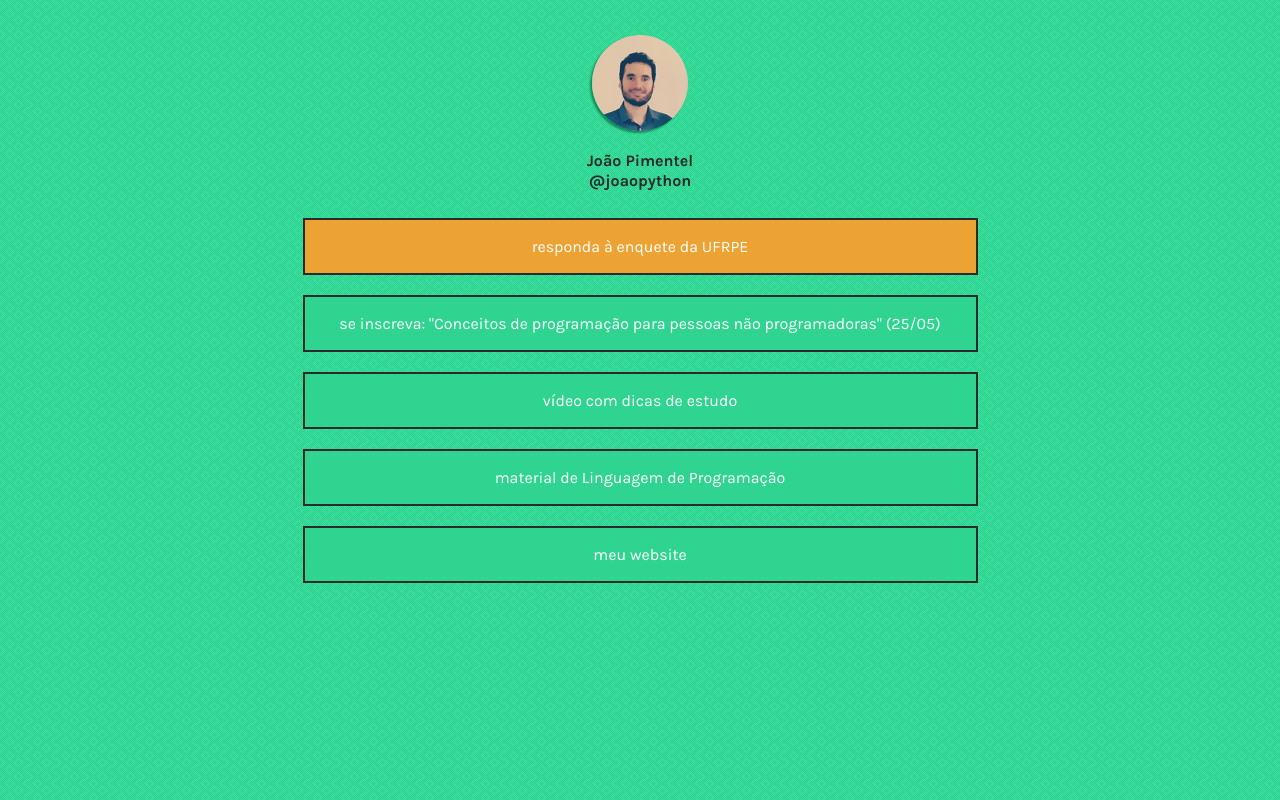
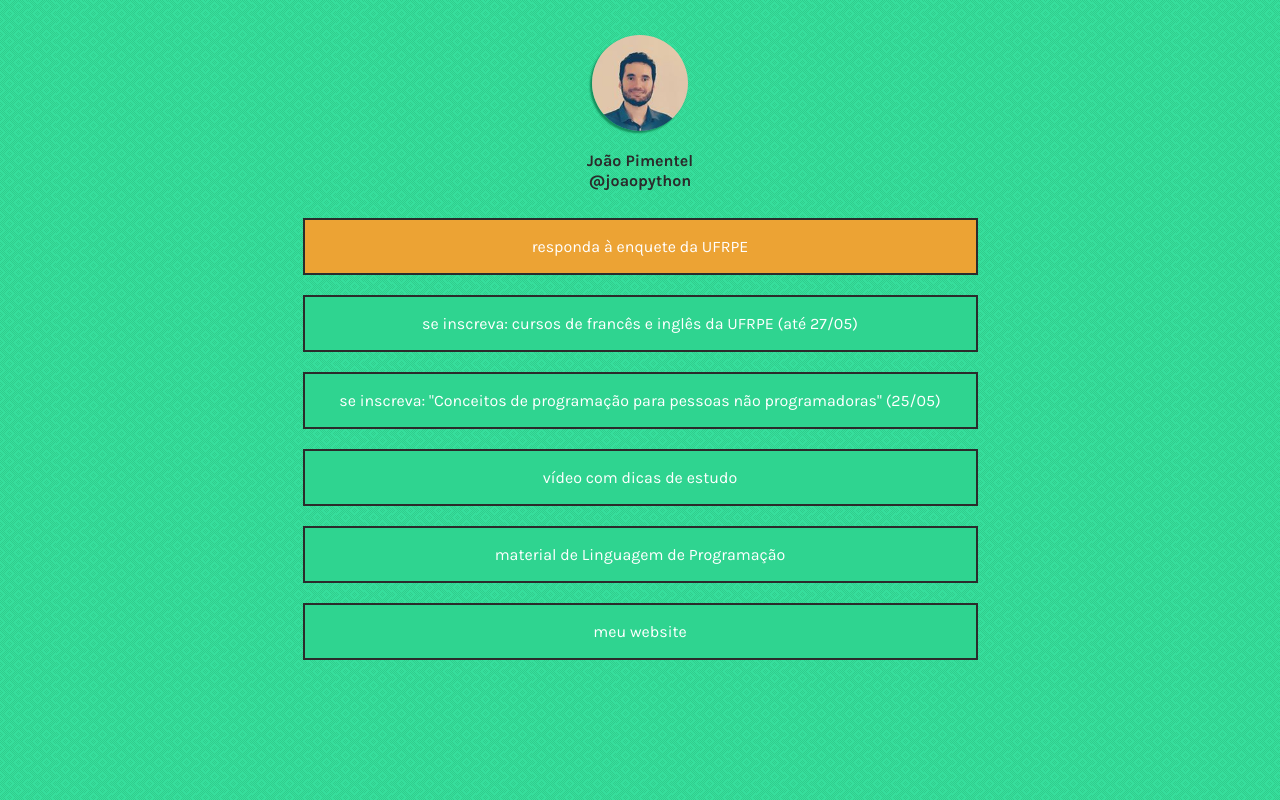
Before and after one commit to jhcp/linktree, a plain HTML site: page index.html in a window 1280 px wide. Drawn offline with Linux system fonts and the light colour scheme.

Commit message:
cursos de francês inglês da UFRPE

```diff
--- a/index.html
+++ b/index.html
@@ -16,6 +16,7 @@
     <a href="https://www.cin.ufpe.br/~jhcp/" id="userName">@joaopython</a>
     <div id="links">
         <a class="link highlight" href="https://survey.ufrpe.br/" target="_blank">responda à enquete da UFRPE</a>
+	<a class="link" href="http://www.ufrpe.br/br/content/aci-divulga-oportunidades-para-cursos-de-franc%C3%AAs-e-ingl%C3%AAs" target="_blank">se inscreva: cursos de francês e inglês da UFRPE (até 27/05)</a>
         <a class="link" href="https://www.sympla.com.br/jump-skills-no-sofa-008---conceitos-de-programacao-para-pessoas-nao-programadoras__860295" target="_blank">se inscreva: "Conceitos de programação para pessoas não programadoras" (25/05)</a>
 	<a class="link" href="https://www.youtube.com/watch?v=BI043BtXPKY" target="_blank">vídeo com dicas de estudo</a>
 	<a class="link" href="https://jhcp.github.io/ead/LP/2020-1/" target="_blank">material de Linguagem de Programação</a>
```
